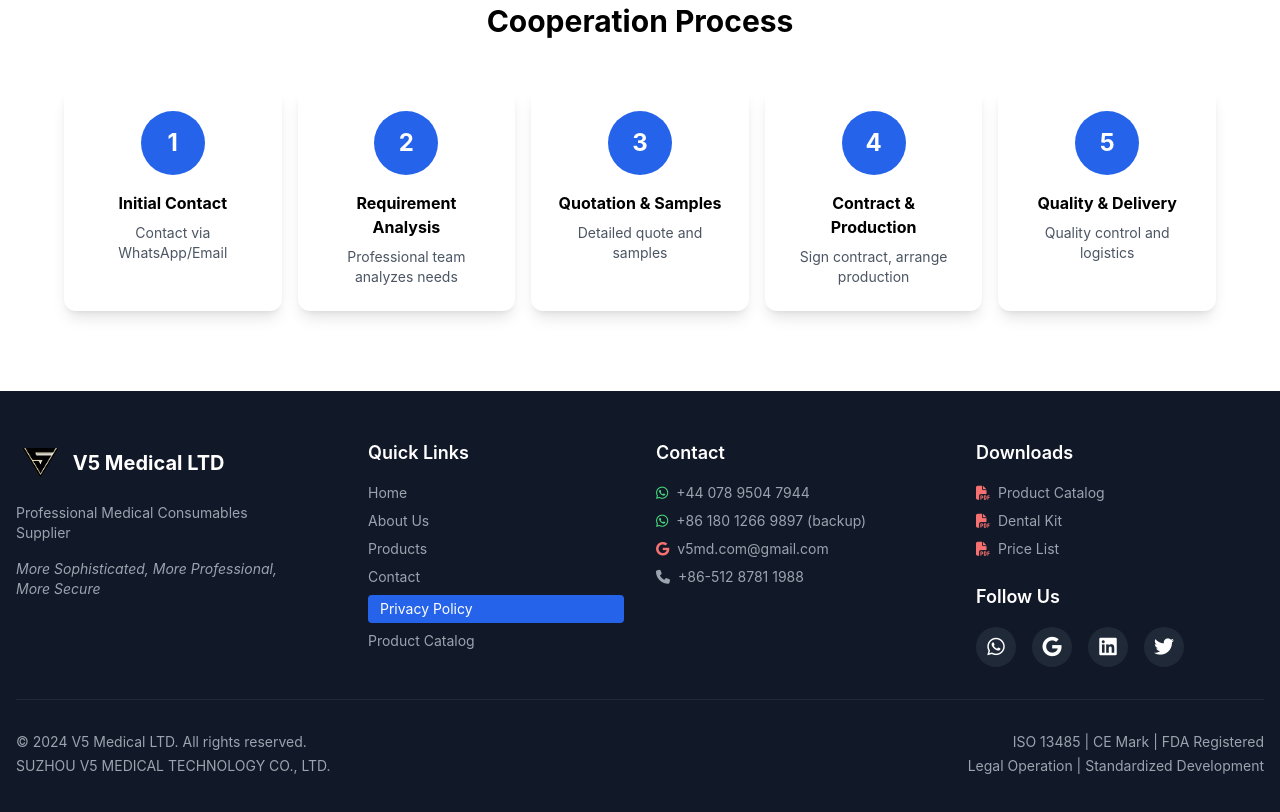
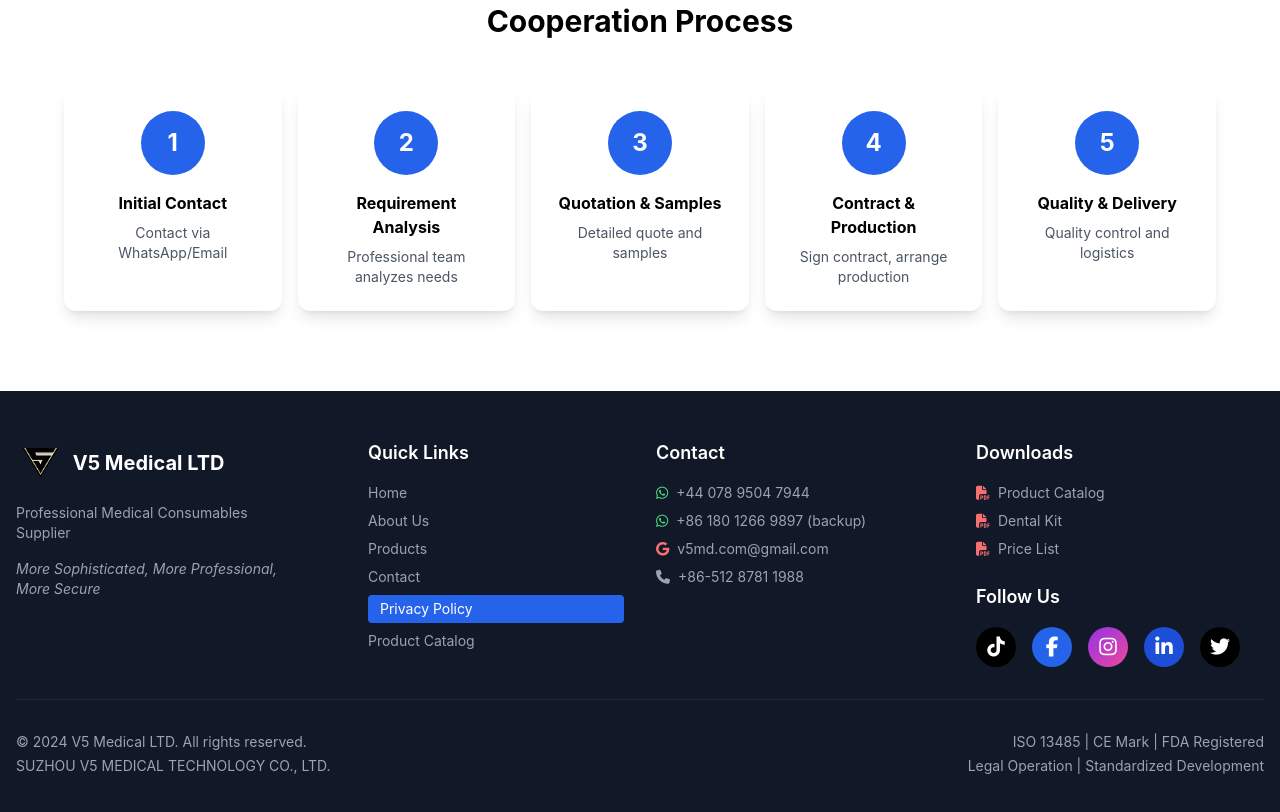
Before and after one commit to alden888/48888.de, a plain HTML site: page index.html in a window 1280 px wide. Shown: the part 5587-6399 px from the top of the page. Drawn offline with nearby package versions, Linux system fonts and the light colour scheme.

Commit message:
Update index.html

```diff
--- a/index.html
+++ b/index.html
@@ -1049,19 +1049,38 @@
                         </a>
                     </div>
 
+                    <!-- Follow Us -->
 <h4 class="font-semibold mb-4 text-lg">Follow Us</h4>
 <div class="flex gap-4">
-                        <a href="https://wa.me/447895047944" target="_blank" rel="noopener noreferrer" class="w-10 h-10 bg-gray-800 hover:bg-green-600 rounded-full flex items-center justify-center transition" onclick="trackWhatsAppClick()">
-                            <i class="fab fa-whatsapp text-xl"></i>
+    <!-- TikTok（新） -->
+    <a href="https://www.tiktok.com/@v5med" target="_blank" rel="noopener noreferrer"
+       class="w-10 h-10 bg-black hover:bg-gray-900 rounded-full flex items-center justify-center transition transform hover:scale-110"
+       onclick="trackWhatsAppClick()">
+        <i class="fab fa-tiktok text-xl text-white"></i>
     </a>
-                        <a href="mailto:v5md.com@gmail.com" class="w-10 h-10 bg-gray-800 hover:bg-red-600 rounded-full flex items-center justify-center transition">
-                            <i class="fab fa-google text-xl"></i>
+
+    <!-- Facebook -->
+    <a href="https://www.facebook.com/v5med" target="_blank" rel="noopener noreferrer"
+       class="w-10 h-10 bg-blue-600 hover:bg-blue-700 rounded-full flex items-center justify-center transition transform hover:scale-110">
+        <i class="fab fa-facebook-f text-xl text-white"></i>
     </a>
-                        <a href="https://linkedin.com/company/v5med" target="_blank" rel="noopener noreferrer" class="w-10 h-10 bg-gray-800 hover:bg-blue-500 rounded-full flex items-center justify-center transition">
-                            <i class="fab fa-linkedin text-xl"></i>
+
+    <!-- Instagram -->
+    <a href="https://www.instagram.com/v5med" target="_blank" rel="noopener noreferrer"
+       class="w-10 h-10 bg-gradient-to-br from-purple-600 to-pink-500 hover:from-purple-700 hover:to-pink-600 rounded-full flex items-center justify-center transition transform hover:scale-110">
+        <i class="fab fa-instagram text-xl text-white"></i>
     </a>
-                        <a href="https://x.com/v5med" target="_blank" rel="noopener noreferrer" class="w-10 h-10 bg-gray-800 hover:bg-blue-400 rounded-full flex items-center justify-center transition">
-                            <i class="fab fa-twitter text-xl"></i>
+
+    <!-- LinkedIn -->
+    <a href="https://linkedin.com/company/v5med" target="_blank" rel="noopener noreferrer"
+       class="w-10 h-10 bg-blue-700 hover:bg-blue-800 rounded-full flex items-center justify-center transition transform hover:scale-110">
+        <i class="fab fa-linkedin-in text-xl text-white"></i>
+    </a>
+
+    <!-- X (Twitter) -->
+    <a href="https://x.com/v5med" target="_blank" rel="noopener noreferrer"
+       class="w-10 h-10 bg-black hover:bg-gray-800 rounded-full flex items-center justify-center transition transform hover:scale-110">
+        <i class="fab fa-twitter text-xl text-white"></i>
     </a>
 </div>
                 </div>
```
Lines whose indentation alone changed are shown as unchanged.
